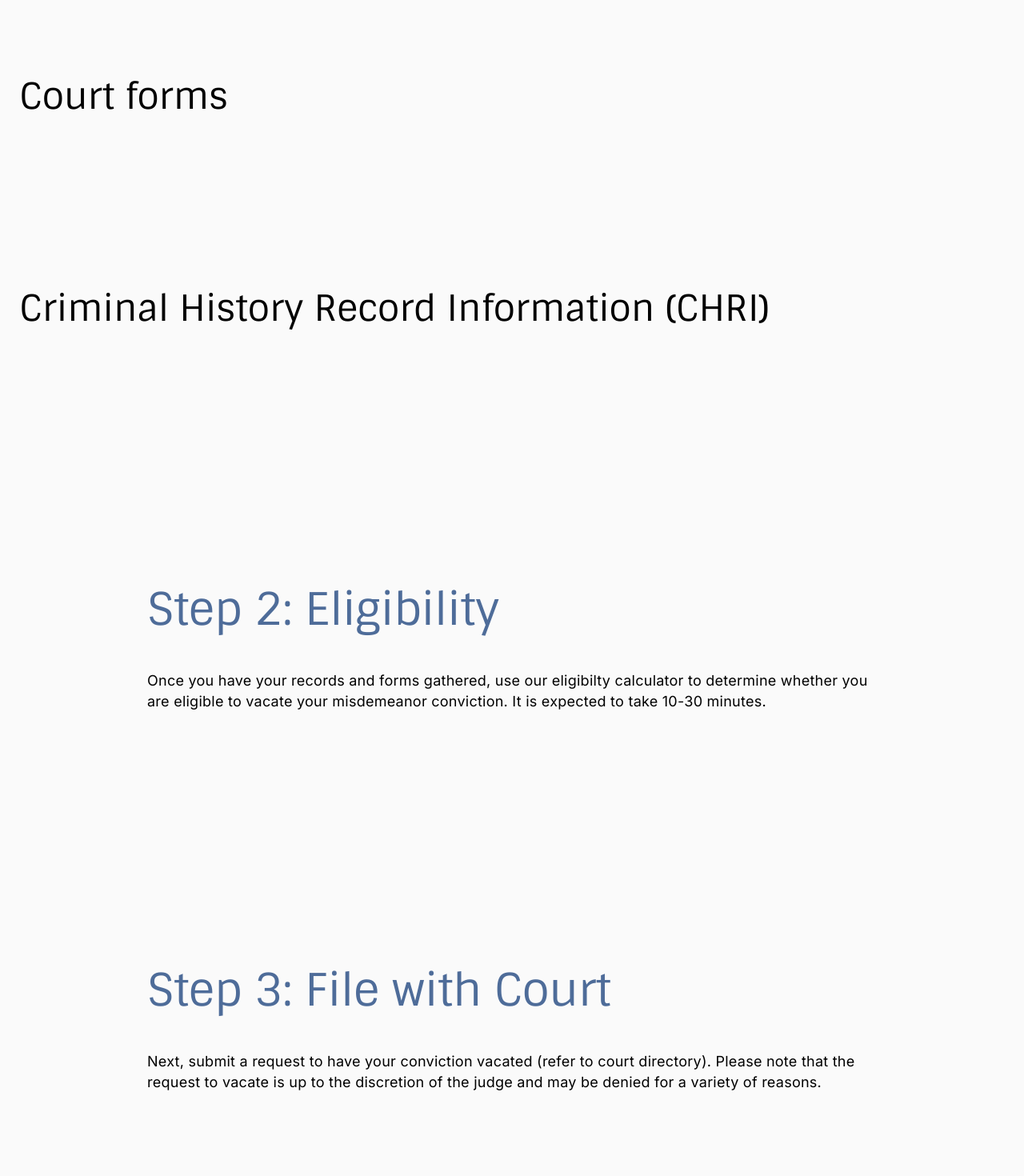
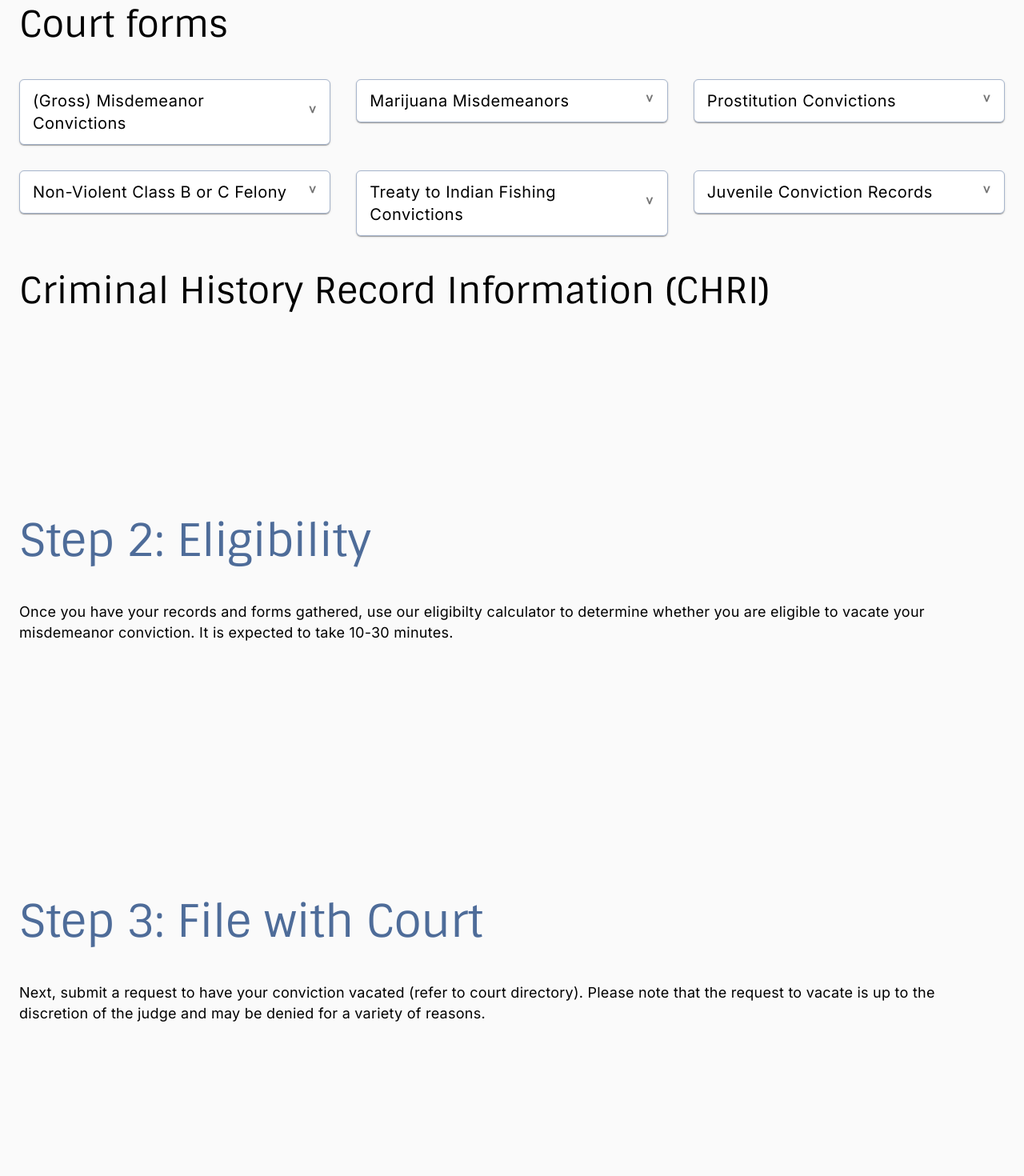
Before and after one commit to openseattle/clearviction-v1, a React (Create React App) app: page /get-started in a window 1280 px wide. Shown: the part 1460-2930 px from the top of the page at 80% size. Built offline with nearby package versions, Linux system fonts and the light colour scheme.

Commit message:
working accordian for court forms

```diff
--- a/src/Pages/GetStartedPage.jsx
+++ b/src/Pages/GetStartedPage.jsx
@@ -1,9 +1,18 @@
 import teamBuilding from "../Assets/team_building.svg";
-import { Box, Container, Grid, Typography } from "@material-ui/core";
+import {
+  Box,
+  Container,
+  Grid,
+  Typography,
+  Accordion,
+  AccordionSummary,
+  AccordionDetails,
+} from "@material-ui/core";
 import { useGetStartedStyles } from "../Styles/useGetStartedStyles";
 import { RedesignButtonPrimary } from "../ui-kit/RedesignButtonPrimary";
 import ResponsiveJumpButtonGroup from "../Components/ResponsiveJumpButtonGroup";
 import ContentSection from "../Components/ContentSection";
+import Icon from "@material-ui/icons";
 
 const GetStartedPage = () => {
   const classes = useGetStartedStyles();
@@ -46,15 +55,19 @@ const GetStartedPage = () => {
         <ResponsiveJumpButtonGroup
           links={[
             { url: "documents", linkName: "Documents" },
-            { url: "Eligibility", linkName: "Eligibility" },
-            { url: "Court-Filing", linkName: "Court Filing" },
-            { url: "Hearing", linkName: "Hearing" },
+            { url: "eligibility", linkName: "Eligibility" },
+            { url: "court-filing", linkName: "Court Filing" },
+            { url: "hearing", linkName: "Hearing" },
           ]}
         />
       </Container>
 
+      <Container
+        maxWidth="lg"
+        className={classes.regularContainer}
+        id="documents"
+      >
         <Box className={classes.regularContainer}>
-        <Container maxWidth="md" className={classes.regularContainer}>
           <Typography
             className={classes.colorfulHeadingStyle}
             variant="h2"
@@ -73,8 +86,8 @@ const GetStartedPage = () => {
             all relevant court forms and get a copy of your Criminal History
             Record Information (CHRI).
           </Typography>
-        </Container>
-        <Container className={classes.regularContainer}>
+        </Box>
+        <Box>
           <Typography
             className={classes.headingStyle}
             variant="h3"
@@ -82,8 +95,131 @@ const GetStartedPage = () => {
           >
             Court forms
           </Typography>
-        </Container>
-        <Container className={classes.regularContainer}>
+          <Grid container spacing={4} columns={{ xs: 4 }}>
+            <Grid item xs={2} sm={4} md={4}>
+              <Accordion>
+                <AccordionSummary
+                  expandIcon={"˅"}
+                  aria-controls="panel1a-content"
+                  id="panel1a-header"
+                >
+                  <Typography>(Gross) Misdemeanor Convictions</Typography>
+                </AccordionSummary>
+                <AccordionDetails>
+                  <Typography>
+                    Vacation packet from Northwest Justice Project with details
+                    about the eligibility to vacate (p. 2-4) and the needed
+                    court forms (p. 5-13).
+                  </Typography>
+                </AccordionDetails>
+              </Accordion>
+            </Grid>
+            <Grid item xs={2} sm={4} md={4}>
+              <Accordion>
+                <AccordionSummary
+                  expandIcon={"˅"}
+                  aria-controls="panel1a-content"
+                  id="panel1a-header"
+                >
+                  <Typography>Marijuana Misdemeanors</Typography>
+                </AccordionSummary>
+                <AccordionDetails>
+                  <Typography>
+                    Vacation packet from Northwest Justice Project with the
+                    steps to vacate (p. 2-6), all necessary court documents (p.
+                    8-13) and a sample letter for WSP to seal your record (p.
+                    7).
+                  </Typography>
+                </AccordionDetails>
+              </Accordion>
+            </Grid>
+            <Grid item xs={2} sm={4} md={4}>
+              <Accordion>
+                <AccordionSummary
+                  expandIcon={"˅"}
+                  aria-controls="panel1a-content"
+                  id="panel1a-header"
+                >
+                  <Typography>Prostitution Convictions</Typography>
+                </AccordionSummary>
+                <AccordionDetails>
+                  <Typography>
+                    If you were a victim of trafficking, you can use this
+                    vacation packet from Northwest Justice Project with info on
+                    the eligibility to vacate (p. 1-3), steps to take (p. 4-8),
+                    court forms (p. 10-18) and a sample letter for WSP (p. 9).
+                  </Typography>
+                </AccordionDetails>
+              </Accordion>
+            </Grid>
+            <Grid item xs={2} sm={4} md={4}>
+              <Accordion>
+                <AccordionSummary
+                  expandIcon={"˅"}
+                  aria-controls="panel1a-content"
+                  id="panel1a-header"
+                >
+                  <Typography>Non-Violent Class B or C Felony</Typography>
+                </AccordionSummary>
+                <AccordionDetails>
+                  <Typography>
+                    Vacation packet from Northwest Justice Project including an
+                    overview of the eligibility to vacate (p. 3-5), steps to
+                    vacate (p. 7-12), all necessary court documents (p. 13-23)
+                    and a sample letter to WSP (p.24). To vacate a felony
+                    conviction, you will also need a Certificate of Discharge.
+                    If the court has not issued the Certificate of Discharge
+                    yet, you must file for a certificate before you can vacate
+                    the felony. This packet will assist you to obtain a
+                    Certificate of Discharge in Washington State
+                  </Typography>
+                </AccordionDetails>
+              </Accordion>
+            </Grid>
+            <Grid item xs={2} sm={4} md={4}>
+              <Accordion>
+                <AccordionSummary
+                  expandIcon={"˅"}
+                  aria-controls="panel1a-content"
+                  id="panel1a-header"
+                >
+                  <Typography>Treaty to Indian Fishing Convictions</Typography>
+                </AccordionSummary>
+                <AccordionDetails>
+                  <Typography>
+                    Vacation packet from Northwest Justice Project including an
+                    overview of the eligibility to vacate (p.1-2), steps to take
+                    (p. 3-7), all court forms (p. 8-16), and a sample letter for
+                    WSP (p. 17).
+                  </Typography>
+                </AccordionDetails>
+              </Accordion>
+            </Grid>
+            <Grid item xs={2} sm={4} md={4}>
+              <Accordion>
+                <AccordionSummary
+                  expandIcon={"˅"}
+                  aria-controls="panel1a-content"
+                  id="panel1a-header"
+                >
+                  <Typography>Juvenile Conviction Records</Typography>
+                </AccordionSummary>
+                <AccordionDetails>
+                  <Typography>
+                    Detailed packet from TeamChild containing all court
+                    documents (p. 30-40), sample letters to WSP and JRA (p.
+                    41-42), and the specific practices per county (p. 19-27).
+                    The packet from King County Superior Court briefly describes
+                    the procedure to vacate and contains all necessary court
+                    documents (p. 11-17) and a sample of how to fill in the
+                    court documents (p. 4-9).
+                  </Typography>
+                </AccordionDetails>
+              </Accordion>
+            </Grid>
+          </Grid>
+        </Box>
+        <Box>
           <Typography
             className={classes.headingStyle}
             variant="h3"
@@ -91,11 +227,15 @@ const GetStartedPage = () => {
           >
             Criminal History Record Information (CHRI)
           </Typography>
+        </Box>
       </Container>
-      </Box>
 
+      <Container
+        maxWidth="lg"
+        className={classes.regularContainer}
+        id="eligibility"
+      >
         <Box className={classes.regularContainer}>
-        <Container maxWidth="md" className={classes.regularContainer}>
           <Typography
             className={classes.colorfulHeadingStyle}
             variant="h2"
@@ -113,11 +253,15 @@ const GetStartedPage = () => {
             calculator to determine whether you are eligible to vacate your
             misdemeanor conviction. It is expected to take 10-30 minutes.
           </Typography>
+        </Box>
       </Container>
-      </Box>
 
+      <Container
+        maxWidth="lg"
+        className={classes.regularContainer}
+        id="court-filing"
+      >
         <Box className={classes.regularContainer}>
-        <Container maxWidth="md" className={classes.regularContainer}>
           <Typography
             className={classes.colorfulHeadingStyle}
             variant="h2"
@@ -136,11 +280,15 @@ const GetStartedPage = () => {
             the discretion of the judge and may be denied for a variety of
             reasons.
           </Typography>
+        </Box>
       </Container>
-      </Box>
 
+      <Container
+        maxWidth="lg"
+        className={classes.regularContainer}
+        id="hearing"
+      >
         <Box className={classes.regularContainer}>
-        <Container maxWidth="md" className={classes.regularContainer}>
           <Typography
             className={classes.colorfulHeadingStyle}
             variant="h2"
@@ -157,8 +305,8 @@ const GetStartedPage = () => {
             Last but not least, schedule a hearing with a judge! Below are
             resources for financial & legal aid.
           </Typography>
-        </Container>
-        <Container className={classes.regularContainer}>
+        </Box>
+        <Box className={classes.regularContainer}>
           <Typography
             className={classes.headingStyle}
             variant="h3"
@@ -166,8 +314,8 @@ const GetStartedPage = () => {
           >
             Legal aid
           </Typography>
-        </Container>
-        <Container className={classes.regularContainer}>
+        </Box>
+        <Box>
           <Typography
             className={classes.headingStyle}
             variant="h3"
@@ -175,8 +323,8 @@ const GetStartedPage = () => {
           >
             Financial aid
           </Typography>
+        </Box>
       </Container>
-      </Box>
     </>
   );
 };
--- a/src/Styles/useGetStartedStyles.js
+++ b/src/Styles/useGetStartedStyles.js
@@ -23,6 +23,9 @@ export const useGetStartedStyles = makeStyles((theme) => ({
     paddingTop: theme.spacing(8),
     paddingBottom: theme.spacing(8),
   },
+  pageContainer: {
+    borderStyle: "solid",
+  },
   buttonBoxStyle: {
     display: "flex",
     justifyContent: "center",
```
Lines whose indentation alone changed are shown as unchanged.
